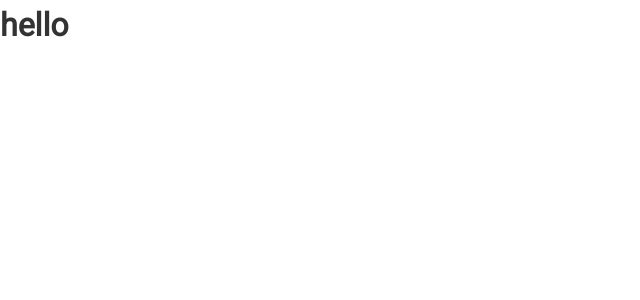
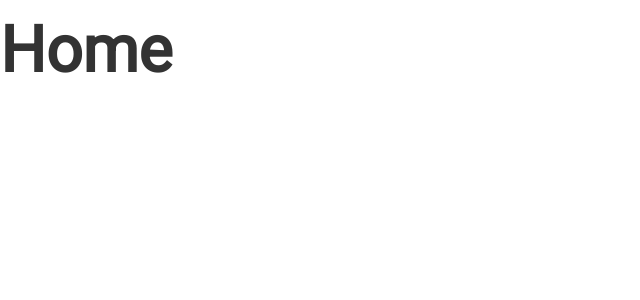
Before and after one commit to pountzas/covid-tracker-react-capstone, a React (Create React App) app: page / in a window 1280 px wide. Shown: the top 300 px of the page, without its empty margins (0-640 px from the left). Built offline with nearby package versions, Linux system fonts and the light colour scheme.

Commit message:
import home component to app

```diff
--- a/src/App.js
+++ b/src/App.js
@@ -1,10 +1,12 @@
 import './App.css';
+import React from 'react';
+import Home from './components/Home';
 
 function App() {
   return (
     <div className="App">
       <header>
-        <h1>hello</h1>
+        <h1><Home /></h1>
       </header>
     </div>
   );
```
